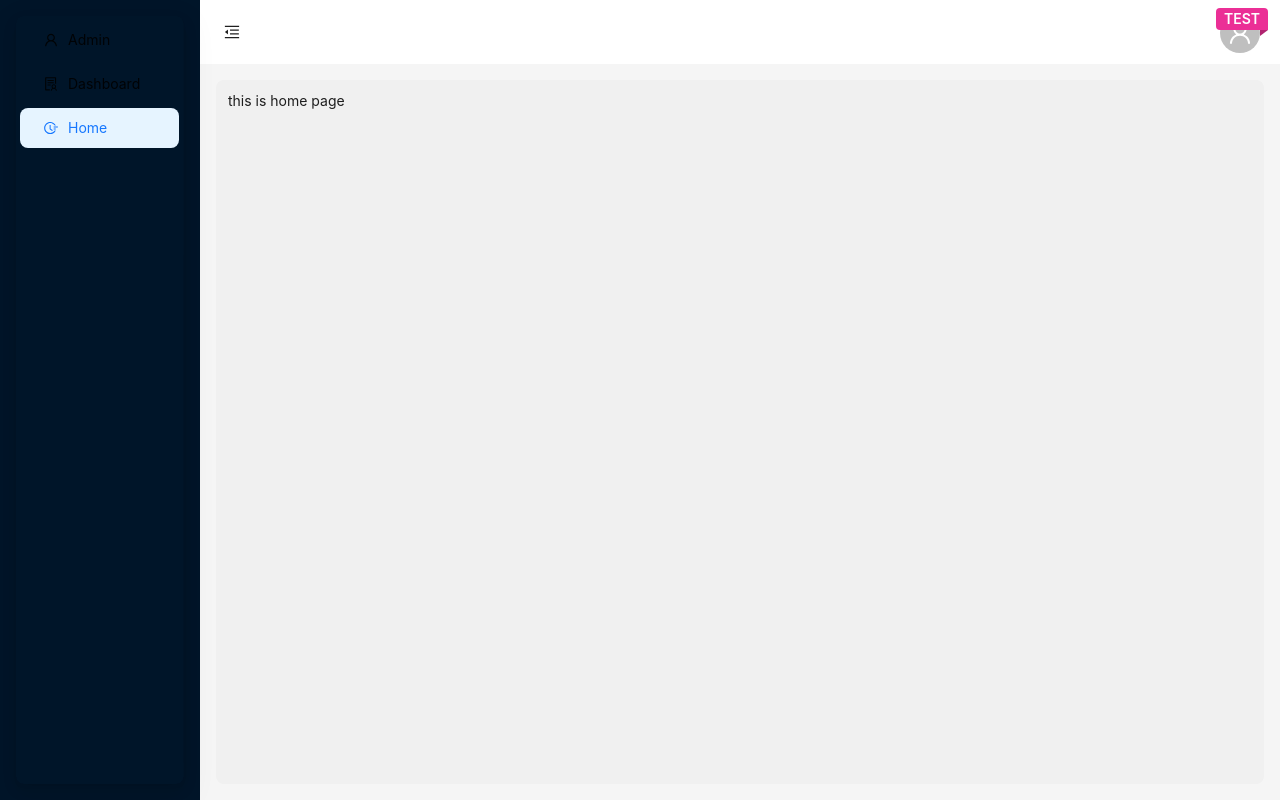
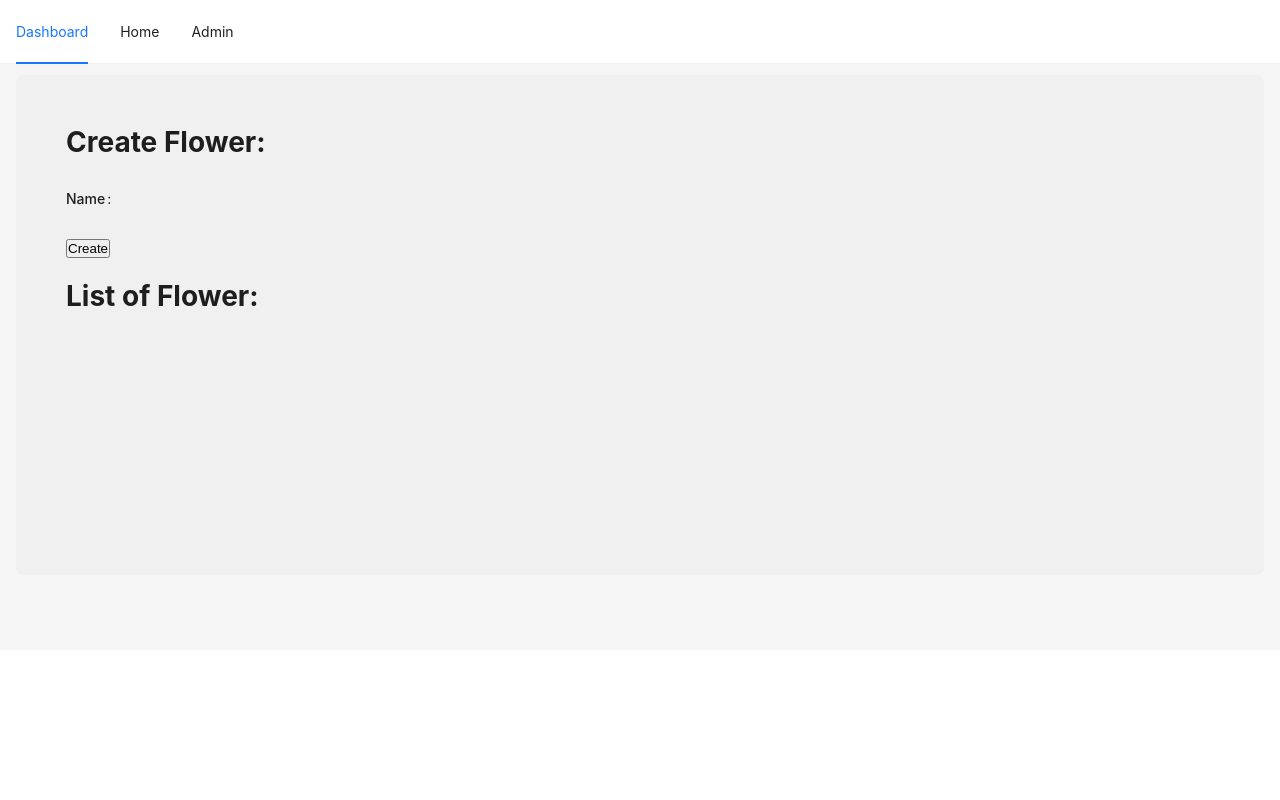
Before and after one commit to khangnguyen0306/travelbooking, a React (Vite) app: page /home in a window 1280 px wide. Built offline with nearby package versions, Linux system fonts and the light colour scheme.

Commit message:
sass - Header

```diff
--- a/package.json
+++ b/package.json
@@ -28,6 +28,7 @@
     "eslint-plugin-react": "^7.33.2",
     "eslint-plugin-react-hooks": "^4.6.0",
     "eslint-plugin-react-refresh": "^0.4.5",
+    "sass": "^1.77.1",
     "vite": "^5.0.8"
   }
 }
--- /dev/null
+++ b/src/components/Header/CustomHeader.jsx
@@ -0,0 +1,44 @@
+// CustomHeader.jsx
+
+import React, { useState, useEffect } from "react";
+import { Link } from "react-router-dom";
+import { Layout, Menu } from "antd";
+import "./CustomHeader.scss"; // Import SCSS file
+
+const { Header } = Layout;
+
+const CustomHeader = () => {
+    const [prevScrollPos, setPrevScrollPos] = useState(0);
+    const [visible, setVisible] = useState(true);
+
+    useEffect(() => {
+        const handleScroll = () => {
+            const currentScrollPos = window.pageYOffset;
+            setVisible(prevScrollPos > currentScrollPos || currentScrollPos < 10);
+            setPrevScrollPos(currentScrollPos);
+        };
+
+        window.addEventListener("scroll", handleScroll);
+
+        return () => window.removeEventListener("scroll", handleScroll);
+    }, [prevScrollPos]);
+
+    return (
+        <Header id="header" className={visible ? "show" : "hidden"}>
+            {/* <div className="logo" /> */}
+            <Menu mode="horizontal" defaultSelectedKeys={["1"]}>
+                <Menu.Item key="1">
+                    <Link to="/"> Dashboard</Link>
+                </Menu.Item>
+                <Menu.Item key="2">
+                    <Link to="home">Home</Link>
+                </Menu.Item>
+                <Menu.Item key="3">
+                    <Link to="admin">Admin</Link>
+                </Menu.Item>
+            </Menu>
+        </Header>
+    );
+};
+
+export default CustomHeader;
--- /dev/null
+++ b/src/components/Header/CustomHeader.scss
@@ -0,0 +1,20 @@
+#header {
+    position: fixed;
+    top: 0;
+    width: 100%;
+    transition: top 0.3s;
+    background-color: rgba(255, 255, 255, 0.856);
+    padding: 0;
+    .ant-menu-overflow {
+        // padding: 10px;
+        background-color: rgba(255, 255, 255, 0.7);
+    }
+
+    &.hidden {
+        top: -100px;
+    }
+
+    &.show {
+        top: 0;
+    }
+}
--- a/src/layout/MainLayout.jsx
+++ b/src/layout/MainLayout.jsx
@@ -18,6 +18,7 @@ import {
 } from "antd";
 import useSider from "@/hooks/useSider";
 import { Link, useLocation } from "react-router-dom";
+import CustomHeader from "../components/Header/CustomHeader";
 
 const { Header, Sider, Content } = Layout;
 
@@ -32,11 +33,9 @@ const MainLayout = () => {
   const siderList = useSider();
   return (
     <Layout
-      style={{
-        height: "100vh",
-      }}
+
     >
-      <Sider trigger={null} collapsible collapsed={collapsed}>
+      {/* <Sider trigger={null} collapsible collapsed={collapsed}>
         <div
           style={{
             height: "100%",
@@ -66,9 +65,9 @@ const MainLayout = () => {
             ]}
           />
         </div>
-      </Sider>
-      <Layout>
-        <Header
+      </Sider> */}
+
+      {/* <Header
           style={{
             padding: 0,
             background: colorBgContainer,
@@ -77,8 +76,8 @@ const MainLayout = () => {
             alignItems: "center",
             paddingRight: 20,
           }}
-        >
-          <Button
+        > */}
+      {/* <Button
             type="text"
             icon={collapsed ? <MenuUnfoldOutlined /> : <MenuFoldOutlined />}
             onClick={() => setCollapsed(!collapsed)}
@@ -87,8 +86,8 @@ const MainLayout = () => {
               width: 64,
               height: 64,
             }}
-          />
-          <Badge.Ribbon
+          /> */}
+      {/* <Badge.Ribbon
             color={"pink"}
             text={
               <span
@@ -131,14 +130,15 @@ const MainLayout = () => {
                 }}
               />
             </Dropdown>
-          </Badge.Ribbon>
-        </Header>
+          </Badge.Ribbon> */}
+      {/* </Header> */}
+      <CustomHeader />
       <Content
         style={{
           display: "flex",
-            margin: "16px 16px",
-            padding: 12,
-            minHeight: 280,
+          margin: "75px 16px",
+          padding: 50,
+          minHeight: 500,
           background: other.colorBorderSecondary,
           borderRadius: borderRadiusLG,
         }}
@@ -146,7 +146,7 @@ const MainLayout = () => {
         <Outlet />
       </Content>
     </Layout>
-    </Layout>
+
   );
 };
 
--- a/src/pages/admin/Admin.jsx
+++ b/src/pages/admin/Admin.jsx
@@ -1,5 +1,9 @@
-function AdminPage() {
-  return <div> this is admin page</div>;
+import React from 'react'
+
+const Admin = () => {
+  return (
+    <div>Admin</div>
+  )
 }
 
-export default AdminPage;
+export default Admin
--- a/src/pages/dashboard/Dashboard.jsx
+++ b/src/pages/dashboard/Dashboard.jsx
@@ -71,6 +71,7 @@ function Dashboard() {
       <br />
       <h1>List of Flower: </h1>
       {data && data.map((el) => <div key={el.id}>{el.name}</div>)}
+      <div style={{height:'400px'}}></div>
     </div>
   );
 }
--- a/src/pages/home/Home.jsx
+++ b/src/pages/home/Home.jsx
@@ -1,5 +1,53 @@
-function Home() {
-  return <div> this is home page</div>;
+import { Input } from 'antd'
+import FormItem from 'antd/es/form/FormItem'
+import React from 'react'
+import { Form } from 'react-router-dom'
+
+const Home = () => {
+  return (
+    <div
+    style={{
+      flex: 1,
+      overflow: "auto",
+    }}
+  >
+    <h1>Create Flower: </h1>
+    <Form
+      labelCol={{ span: 5 }}
+      wrapperCol={{ flex: 1 }}
+      layout="horizontal"
+      style={{
+        marginTop: 20,
+        maxHeight: "400px",
+        overflowY: "auto",
+        padding: "4px 0",
+      }}
+      // onFinish={onSubmit}
+    >
+      <FormItem
+        key={"nam_1"}
+        // control={control}
+        name={"name"}
+        label={
+          <span
+            style={{
+              textTransform: "capitalize",
+              fontWeight: 500,
+            }}
+          >
+            name
+          </span>
+        }
+      >
+        {/* <Input onChange={onChange} placeholder={`Type name here . . .`} /> */}
+      </FormItem>
+      <button type="submit">Create</button>
+    </Form>
+
+    <br />
+    <h1>List of Flower: </h1>
+  </div>
+  )
 }
 
-export default Home;
+export default Home
```
Also changed, not shown: 1 other file (tests, documents, lock files or other folders). Lines whose indentation alone changed are shown as unchanged.
